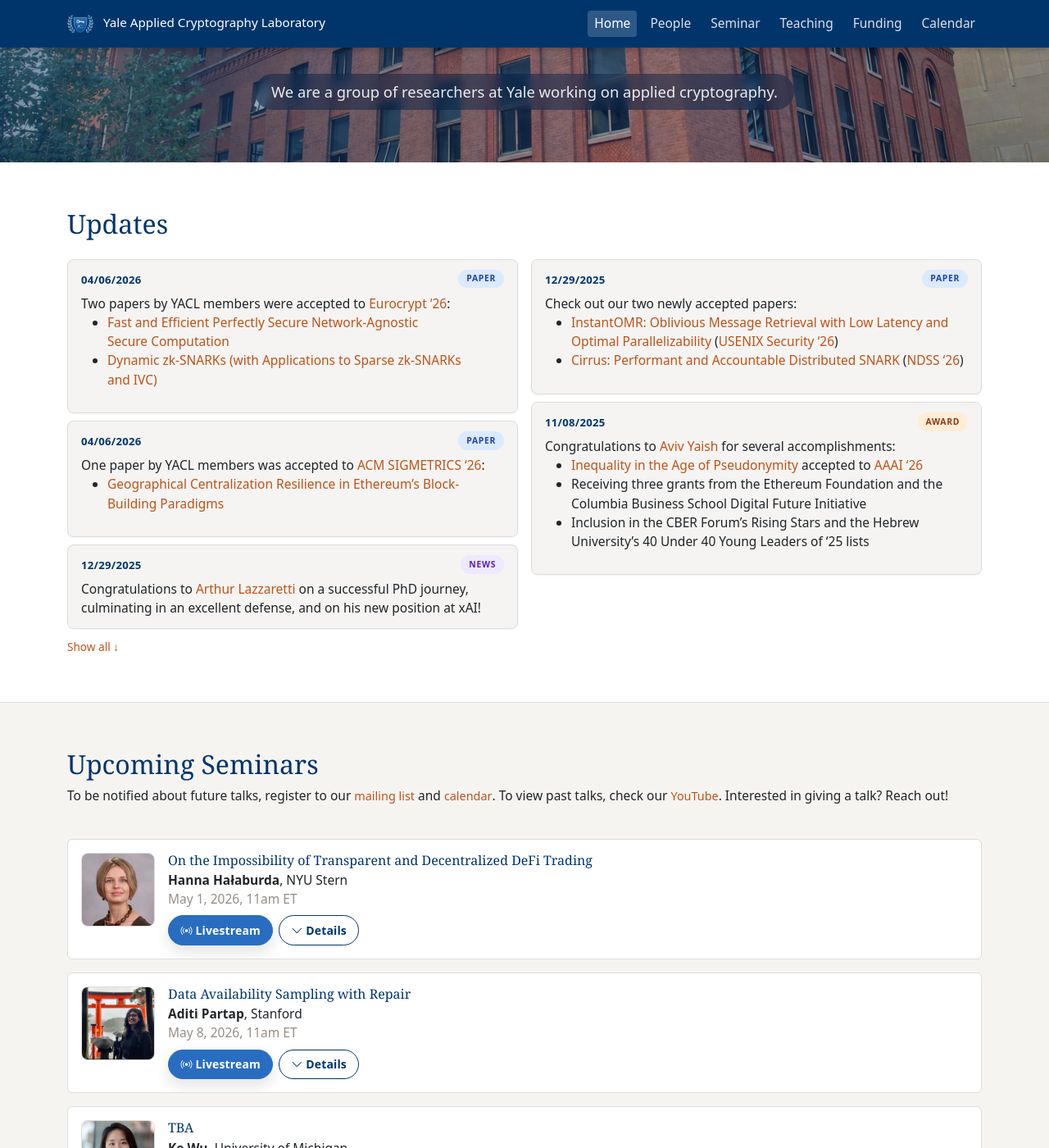
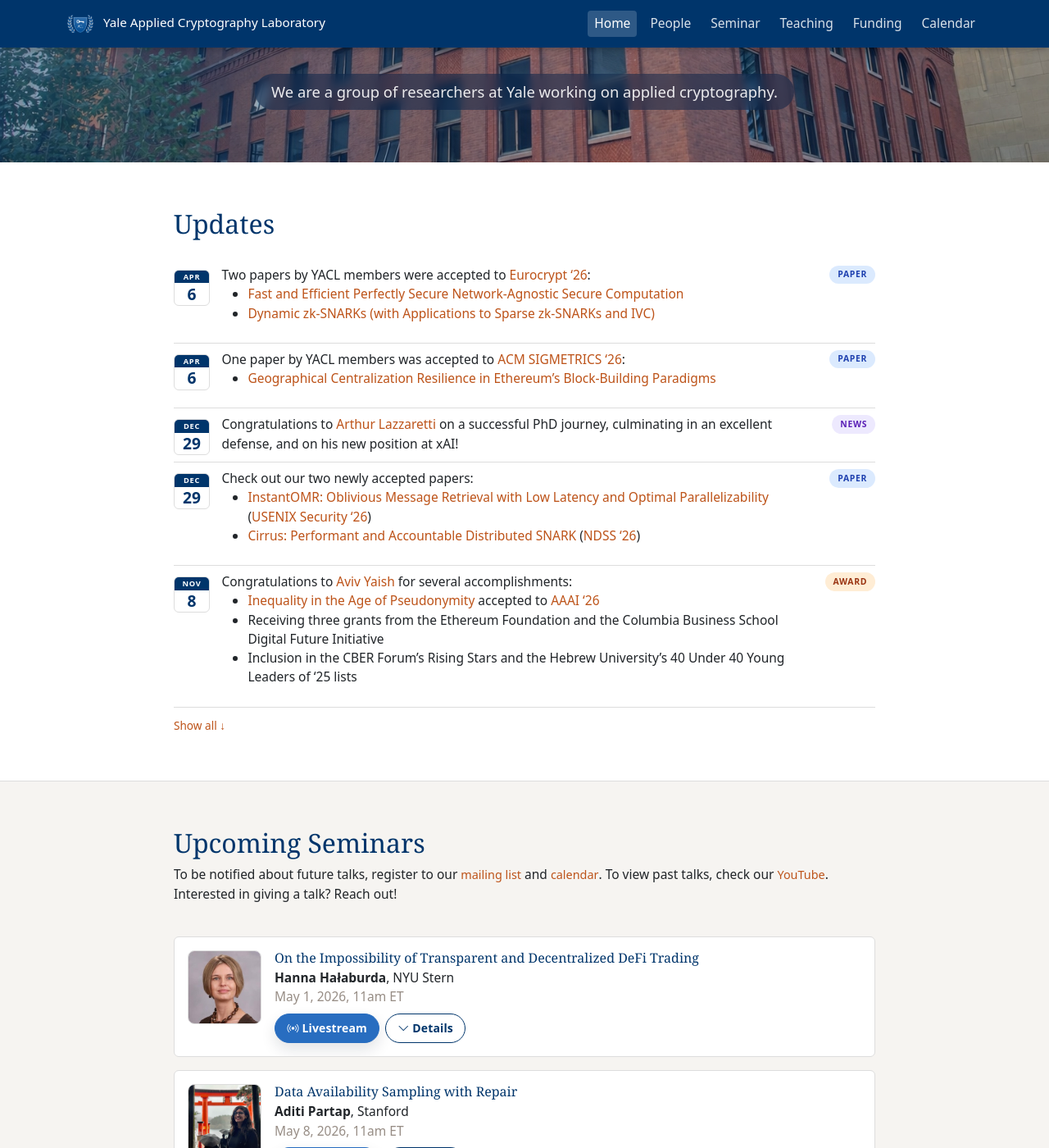
Before and after one commit to yale-acl/yacl-website, a Jekyll site: the page built from index.md, in a window 1280 px wide and 1400 px high, scrolled down 304 px. Shown: the whole window at 82% size. Built offline with Jekyll 4.4.1, drawn with Linux system fonts in a browser that asks for light colours; some web fonts are replaced.

Commit message:
style: convert updates to flat list with calendar-style date pill
Drop the card chrome (background, border, radius, shadow) on each
update and replace it with a single-row list layout: calendar pill
| body | tag, separated by 1px row borders.

Date moves from plain MM/DD/YYYY text to a small macOS-style
calendar icon — navy month strip on top, large day number below.
Markup splits the date into <span class="month"> and <span class="day">
to support the two-tier styling.

Also drops the desktop-only two-column grid on the updates list and
narrows the homepage container max-width to 880px for a tighter
editorial column.

Co-Authored-By: Claude Opus 4.7 (1M context) <noreply@anthropic.com>

```diff
--- a/assets/css/main.css
+++ b/assets/css/main.css
@@ -154,6 +154,8 @@ a:hover { color: var(--bs-link-hover-color); text-decoration: underline; }
 .home-section { padding: 3.5rem 0; }
 .home-section + .home-section { border-top: 1px solid var(--yacl-border); }
 .home-section.alt-bg { background: var(--yacl-surface); }
+.home-section > .container,
+.home-hero > .container { max-width: 880px; }
 
 .section-header { display: flex; align-items: baseline; justify-content: space-between; flex-wrap: wrap; gap: .5rem; margin-bottom: 1.5rem; }
 .section-header h2 { margin: 0; }
@@ -162,7 +164,7 @@ a:hover { color: var(--bs-link-hover-color); text-decoration: underline; }
 
 /* 6. Update list
    ============================================================ */
-.updates-list { display: flex; flex-direction: column; gap: .85rem; }
+.updates-list { display: flex; flex-direction: column; }
 
 .update-tag {
   grid-area: tag;
@@ -179,17 +181,12 @@ a:hover { color: var(--bs-link-hover-color); text-decoration: underline; }
 .update-item {
   display: grid;
   grid-template-columns: auto 1fr auto;
-  grid-template-areas:
-    "meta . tag"
-    "body body body";
-  column-gap: .75rem;
-  row-gap: .4rem;
-  padding: .75rem 1rem;
-  background: var(--yacl-surface-raised);
-  border: 1px solid var(--yacl-border);
-  border-radius: 8px;
-  box-shadow: 0 1px 3px rgba(0,0,0,.05);
+  grid-template-areas: "meta body tag";
+  column-gap: .9rem;
+  padding: .5rem 0;
+  border-bottom: 1px solid var(--yacl-border);
 }
+.update-item:last-child { border-bottom: none; padding-bottom: 0; }
 .update-meta { grid-area: meta; }
 .update-body { grid-area: body; }
 
@@ -197,18 +194,37 @@ a:hover { color: var(--bs-link-hover-color); text-decoration: underline; }
   align-self: start;
 }
 
-/* Update date — bold tabular text */
+/* Update date — macOS-calendar-icon-style pill */
 .update-date {
-  display: inline-block;
+  display: inline-flex;
+  flex-direction: column;
+  align-items: stretch;
+  width: 44px;
+  background: #fff;
+  border: 1px solid var(--yacl-border);
+  border-radius: 6px;
+  overflow: hidden;
+  line-height: 1;
+  text-align: center;
+  font-family: 'aktiv-grotesk', system-ui, sans-serif;
+}
+.update-date .month {
+  background: var(--yacl-navy);
+  color: #fff;
+  font-size: .58rem;
+  font-weight: 700;
+  text-transform: uppercase;
+  letter-spacing: .08em;
+  padding: .2rem 0;
+}
+.update-date .day {
+  font-size: 1.2rem;
+  font-weight: 700;
   color: var(--yacl-navy);
-  font-size: .82rem;
-  font-weight: 700;
-  font-variant-numeric: tabular-nums;
-  letter-spacing: .02em;
-  white-space: nowrap;
+  padding: .2rem 0 .25rem;
 }
 
-.update-body { display: block; flex: 1 1 auto; min-width: 0; }
+.update-body { min-width: 0; align-self: start; }
 
 .update-tag--paper { background: var(--tag-paper-bg); color: var(--tag-paper-fg); border-color: transparent; }
 .update-tag--award { background: var(--tag-award-bg); color: var(--tag-award-fg); border-color: transparent; }
@@ -385,28 +401,6 @@ a:hover { color: var(--bs-link-hover-color); text-decoration: underline; }
   .yacl-navbar .nav-link { padding: .55rem .75rem; }
 }
 
-@media (min-width: 769px) {
-  .updates-list {
-    display: block;
-    columns: 2;
-    column-gap: 1rem;
-    gap: unset;
-  }
-  .update-item {
-    break-inside: avoid;
-    margin-bottom: .6rem;
-  }
-  .updates-collapsed {
-    column-span: all;
-    display: block;
-    columns: 2;
-    column-gap: 1rem;
-    flex-direction: unset;
-  }
-  .updates-collapsed[hidden] { display: none; }
-  .updates-collapsed .update-item { margin-bottom: .6rem; }
-}
-
 @media (max-width: 768px) {
   .person-row { grid-template-columns: clamp(120px, 32vw, 160px) minmax(0,1fr); }
 }
--- a/index.md
+++ b/index.md
@@ -21,7 +21,10 @@ title: Home
       {% for update in site.data.updates %}
         <div class="update-item">
           <div class="update-meta">
-            <div class="update-date">{{ update.date | date: "%m/%d/%Y" }}</div>
+            <div class="update-date">
+              <span class="month">{{ update.date | date: "%b" }}</span>
+              <span class="day">{{ update.date | date: "%-d" }}</span>
+            </div>
           </div>
           <span class="update-body"><span class="update-text">{% if update.url %}<a href="{{ update.url }}">{{ update.text | markdownify | remove: '<p>' | remove: '</p>' | strip }}</a>{% else %}{{ update.text | markdownify | remove: '<p>' | remove: '</p>' | strip }}{% endif %}</span></span>
           {% if update.tag %}<span class="update-tag update-tag--{{ update.tag }}">{{ update.tag }}</span>{% endif %}
```
